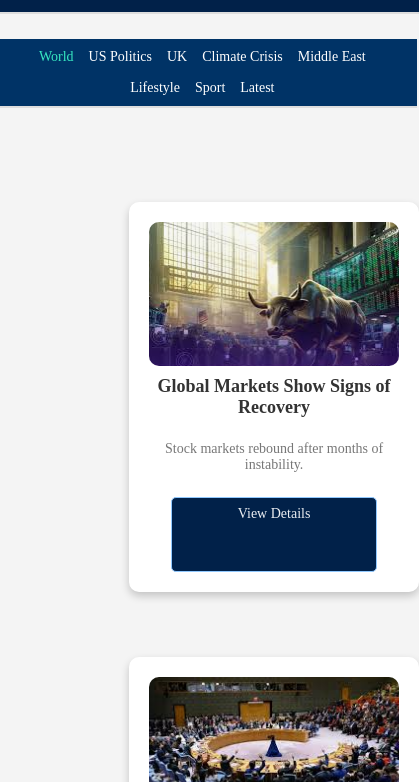
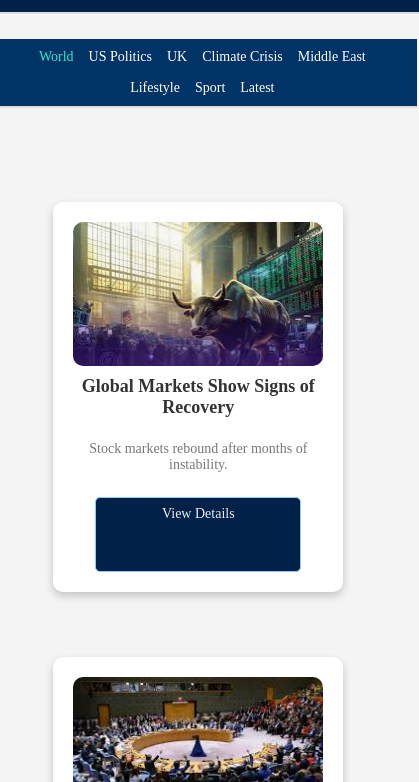
Before and after one commit to nouman007pro/viora4-worldnews, a plain HTML site: page index.html in a window 390 px wide. Shown: the part 62-844 px from the top of the page, 419 px wide, since content can reach past the window. Drawn offline with Linux system fonts and the light colour scheme.

Commit message:
Update index.html

```diff
--- a/index.html
+++ b/index.html
@@ -199,7 +199,7 @@
         @media (max-width: 600px) {
             .container {
                 grid-template-columns: repeat(1, 1fr);
-                 margin-left: 14vh;}
+                 margin-left: 3vh;}
         }
         .card {
             width: 250px;
```
